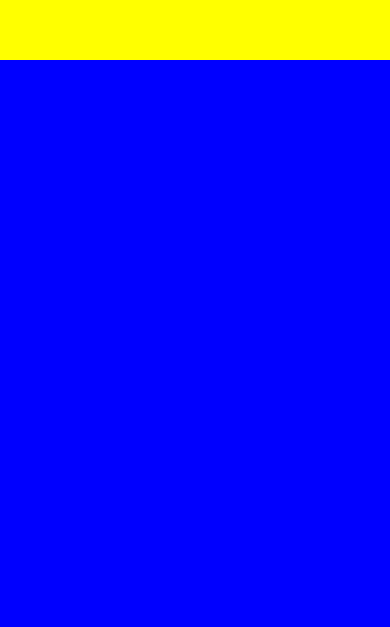
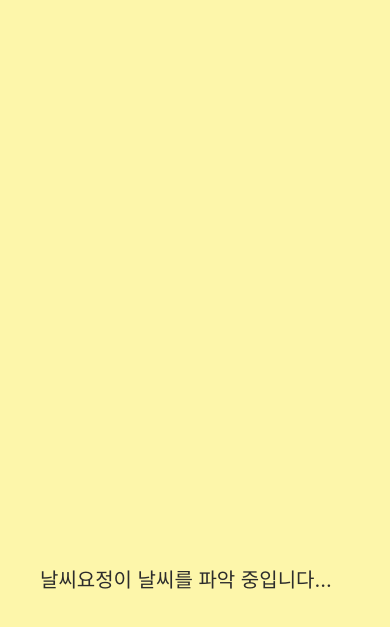
Before and after one commit to yjbenkang/yong-weather, a React Native app: screen / in a window 390 px wide. Shown: the part 151-778 px from the top of the page. Built offline with nearby package versions, Linux system fonts and the light colour scheme.

Commit message:
2.2 로딩 화면 제작

```diff
--- a/App.js
+++ b/App.js
@@ -1,26 +1,6 @@
-import { StatusBar } from 'expo-status-bar';
 import React from 'react';
-import { StyleSheet, Text, View } from 'react-native';
+import Loading from "./Loading";
 
 export default function App() {
-  return (
-    <View style={styles.container}>
-      <View style={styles.yellowView} />
-      <View style={styles.blueView} />
-    </View>
-  );
+  return <Loading / >
 }
-
-const styles = StyleSheet.create({
-  container: {
-    flex: 1
-  },
-  yellowView: {
-    flex: 1,
-    backgroundColor: "yellow"
-  },
-  blueView: {
-    flex: 3,
-    backgroundColor: "blue"
-  }
-});
--- /dev/null
+++ b/Loading.js
@@ -0,0 +1,26 @@
+import React from "react";
+import { StyleSheet, Text, View } from "react-native";
+
+
+export default function Loading () {
+    return (
+        <View style={styles.container}>
+          <Text style={styles.text}>날씨요정이 날씨를 파악 중입니다...</Text>
+        </View>
+    );
+}
+
+const styles = StyleSheet.create({
+    container:{
+      flex:1,
+      justifyContent:"flex-end",
+      paddingHorizontal: 40,
+      paddingVertical: 100,
+      backgroundColor: "#FDF6AA"
+    },
+    text:{
+      color: "#2c2c2c",
+      fontSize: 20
+    }
+
+});
```
